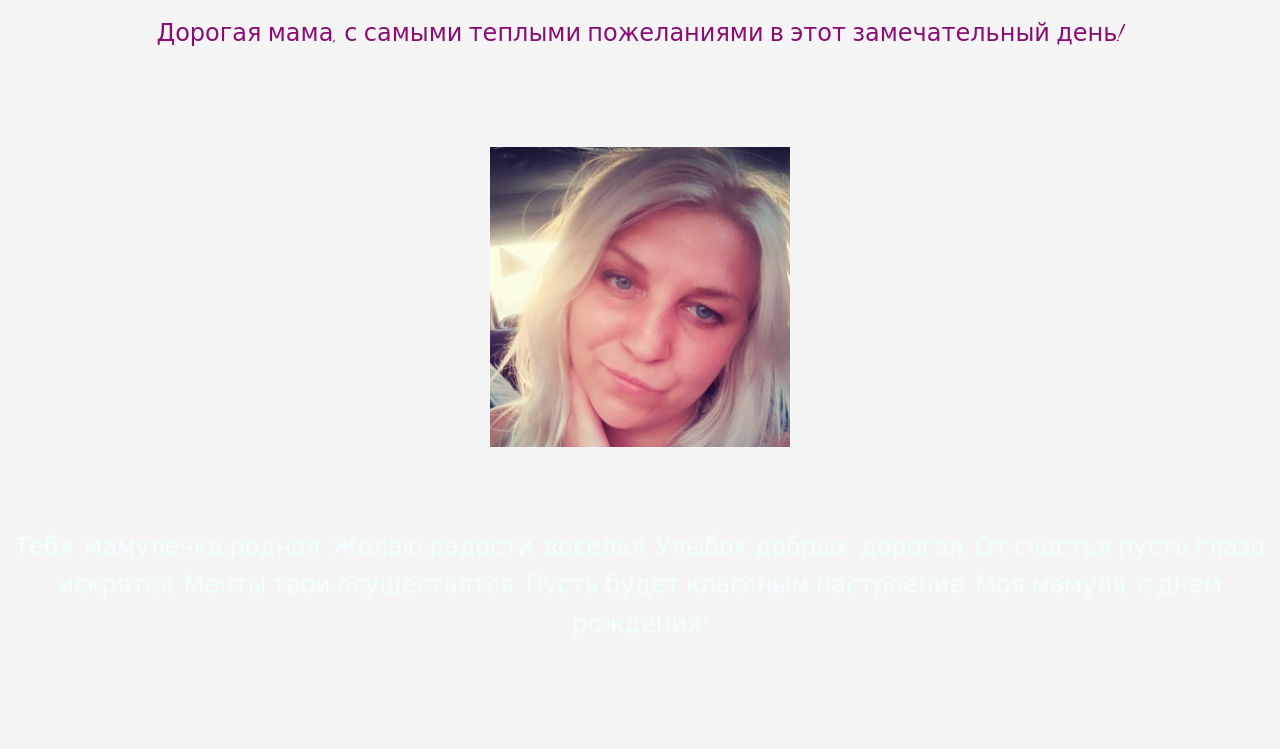
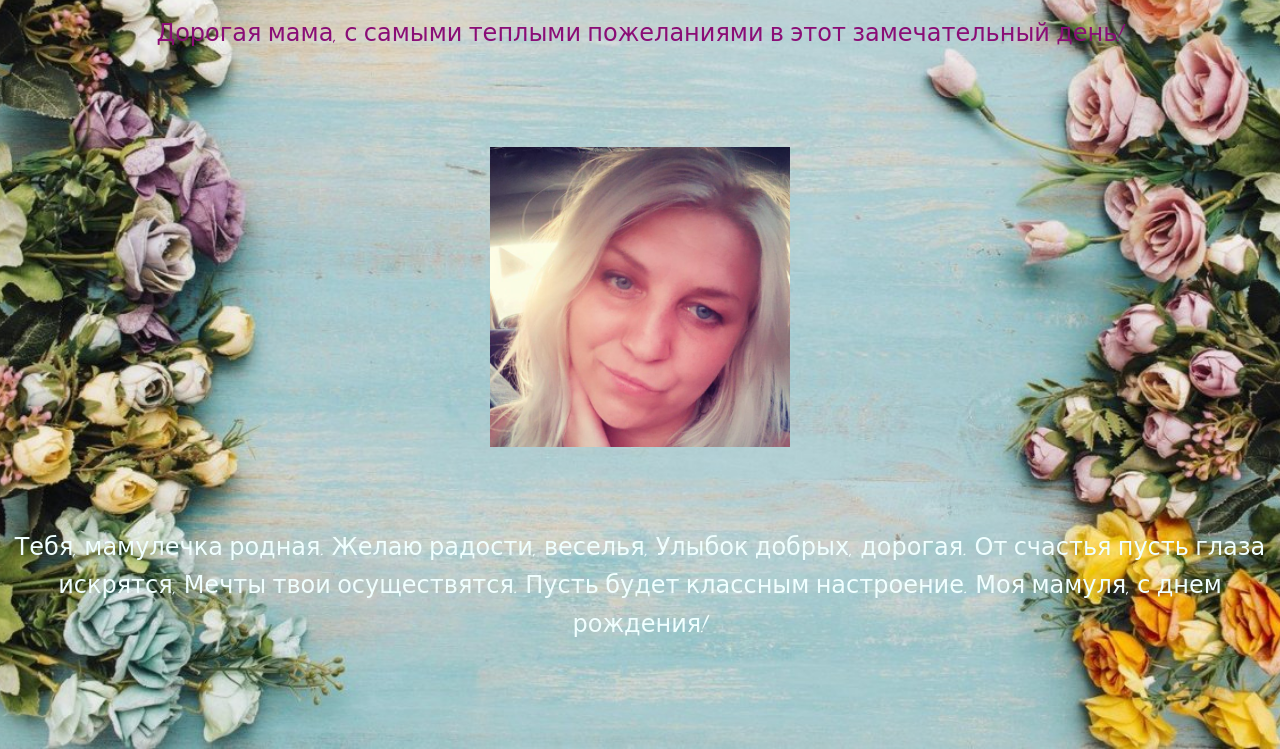
Before and after one commit to AzovUA/birthday_my_mather, a plain HTML site: page index.html in a window 1280 px wide. Shown: the part 121-870 px from the top of the page. Drawn offline with Linux system fonts and the light colour scheme; the site is published under a folder, as on GitHub Pages, so addresses that start at the root find nothing.

Commit message:
Update style.css

```diff
--- a/assets/CSS/style.css
+++ b/assets/CSS/style.css
@@ -42,7 +42,7 @@ hr {
   min-height: 870px;
   position: relative;
 
-  background: url("/assets/images/intro.jpg") center no-repeat;
+  background: url("../images/intro.jpg") center no-repeat;
   background-size: cover;
   -webkit-background-size: cover;
 }
```
